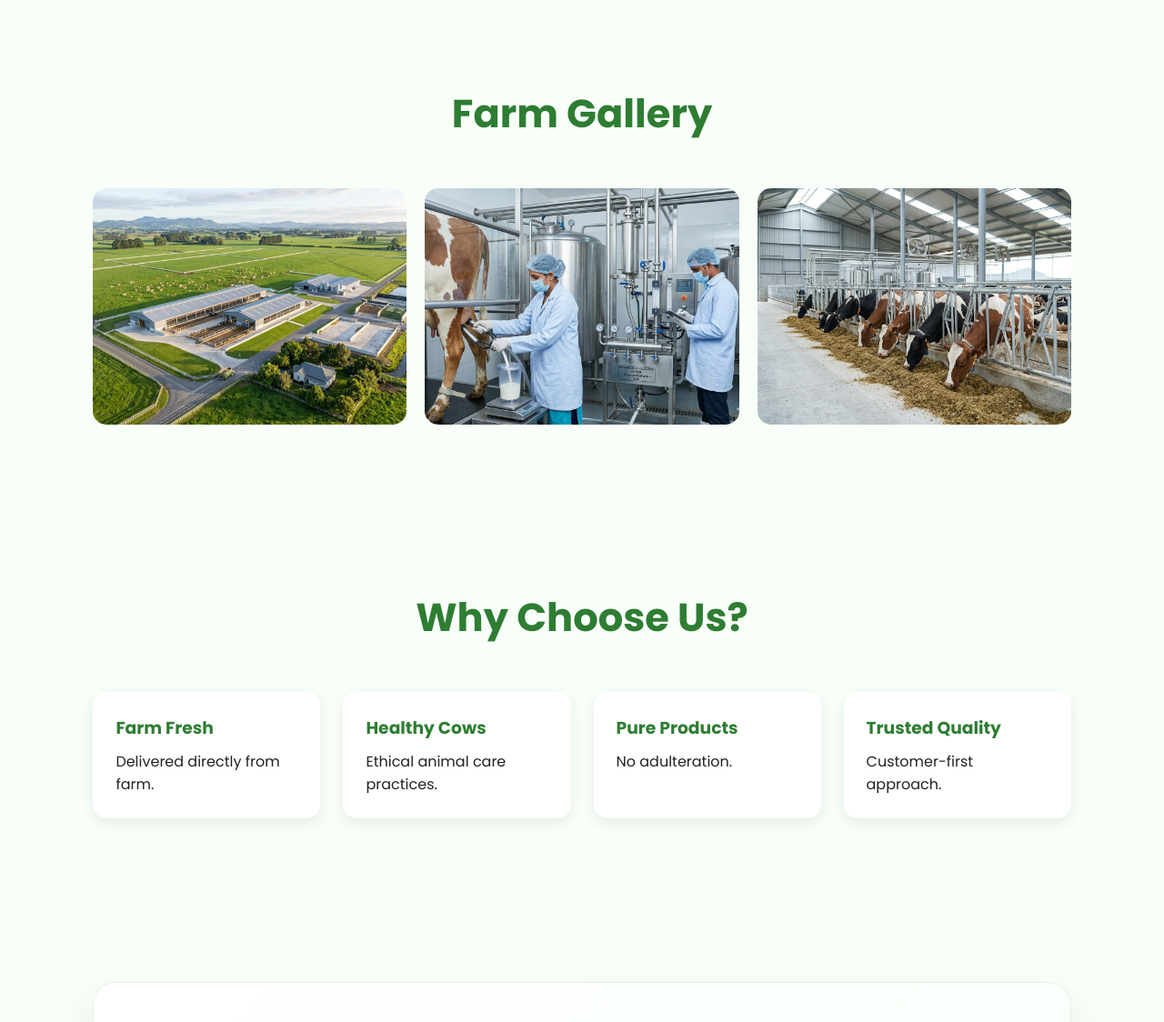
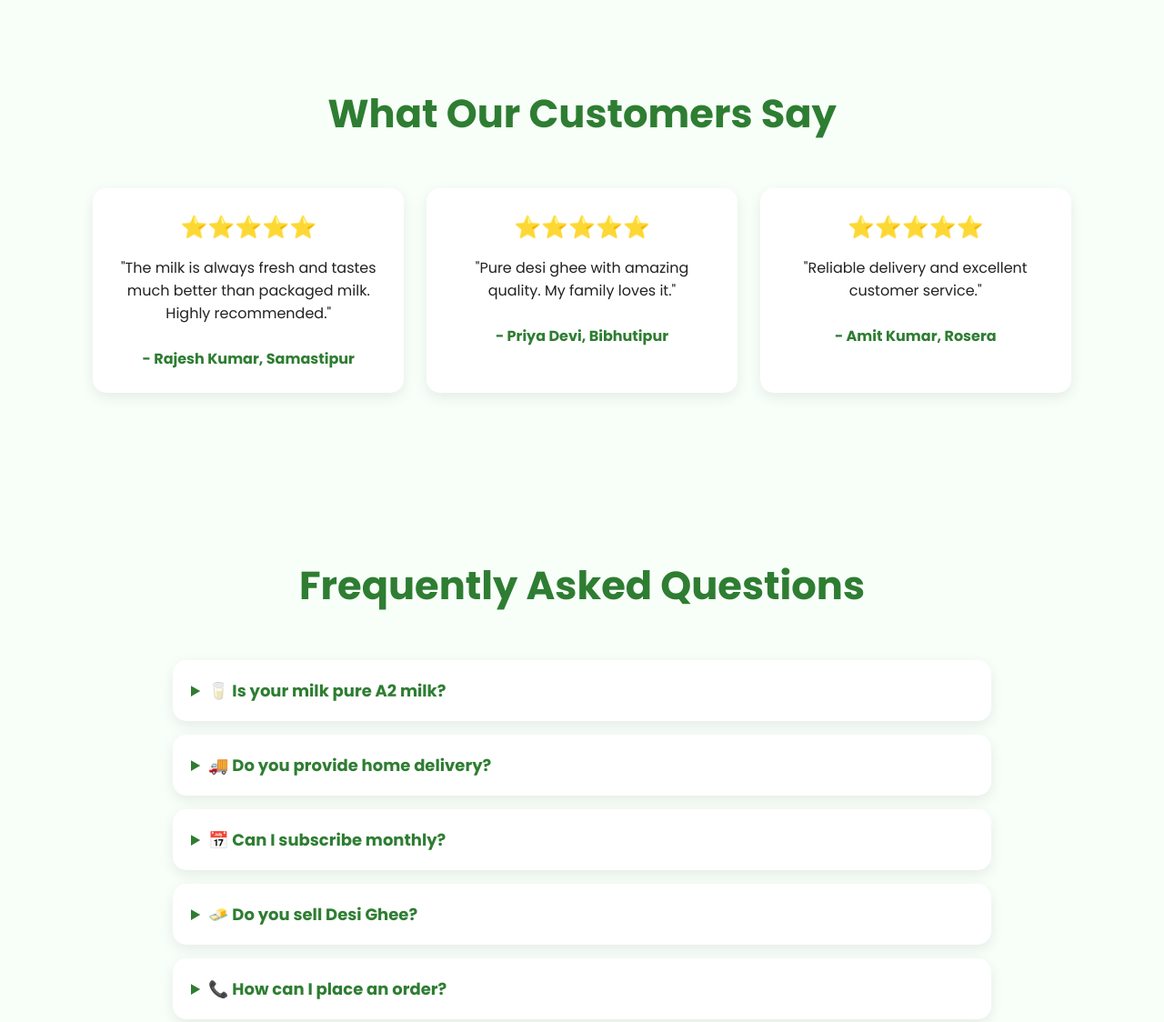
Before and after one commit to shashi-babu/shivramikafarm, a plain HTML site: page index.html in a window 1280 px wide. Shown: the part 3532-4656 px from the top of the page at 91% size. Drawn offline with Linux system fonts and the light colour scheme.

Commit message:
Update index.html
review and frequently asked quest added

```diff
--- a/index.html
+++ b/index.html
@@ -319,8 +319,44 @@ border-radius:20px;
 font-size:12px;
 font-weight:bold;
 }
+#reviews .card{
+text-align:center;
+position:relative;
+}
 
+#reviews .card h3{
+font-size:24px;
+margin-bottom:15px;
+}
 
+#reviews .card b{
+color:#2e7d32;
+}
+.faq-container{
+max-width:900px;
+margin:auto;
+}
+
+.faq-item{
+background:white;
+margin-bottom:15px;
+border-radius:15px;
+padding:20px;
+box-shadow:0 5px 15px rgba(0,0,0,.08);
+}
+
+.faq-item summary{
+font-weight:700;
+font-size:18px;
+cursor:pointer;
+color:#2e7d32;
+}
+
+.faq-item p{
+margin-top:15px;
+color:#555;
+line-height:1.7;
+}
 
 @media(max-width:768px){
 
@@ -642,6 +678,83 @@ Subscribe Now
 
 </section>
 <!-------------subscription-plan------------------------------------>
+<!-------------customer review------------------------------------>
+<section class="section" id="reviews">
+
+<h2 class="title">What Our Customers Say</h2>
+
+<div class="grid">
+
+<div class="card">
+<h3>⭐⭐⭐⭐⭐</h3>
+<p>
+"The milk is always fresh and tastes much better than packaged milk. Highly recommended."
+</p>
+<br>
+<b>- Rajesh Kumar, Samastipur</b>
+</div>
+
+<div class="card">
+<h3>⭐⭐⭐⭐⭐</h3>
+<p>
+"Pure desi ghee with amazing quality. My family loves it."
+</p>
+<br>
+<b>- Priya Devi, Bibhutipur</b>
+</div>
+
+<div class="card">
+<h3>⭐⭐⭐⭐⭐</h3>
+<p>
+"Reliable delivery and excellent customer service."
+</p>
+<br>
+<b>- Amit Kumar, Rosera</b>
+</div>
+
+</div>
+
+</section>
+<!-------------customer review------------------------------------>
+<!-------------fequiently asked question------------------------------------>
+
+<section class="section" id="faq">
+
+<h2 class="title">Frequently Asked Questions</h2>
+
+<div class="faq-container">
+
+<details class="faq-item">
+<summary>🥛 Is your milk pure A2 milk?</summary>
+<p>Yes, we focus on healthy cows and provide fresh farm dairy products directly to customers.</p>
+</details>
+
+<details class="faq-item">
+<summary>🚚 Do you provide home delivery?</summary>
+<p>Yes, delivery is available in selected areas around Samastipur and nearby locations.</p>
+</details>
+
+<details class="faq-item">
+<summary>📅 Can I subscribe monthly?</summary>
+<p>Yes, Daily, Weekly and Monthly subscription plans are available.</p>
+</details>
+
+<details class="faq-item">
+<summary>🧈 Do you sell Desi Ghee?</summary>
+<p>Yes, we provide pure Desi Ghee, Paneer, Curd and other dairy products.</p>
+</details>
+
+<details class="faq-item">
+<summary>📞 How can I place an order?</summary>
+<p>You can order directly through WhatsApp at +91 9304811724.</p>
+</details>
+
+</div>
+
+</section>
+
+<!-------------frequiently asked question------------------------------------>
+
 <section class="section" id="gallery">
 
 <h2 class="title">Farm Gallery</h2>
```
